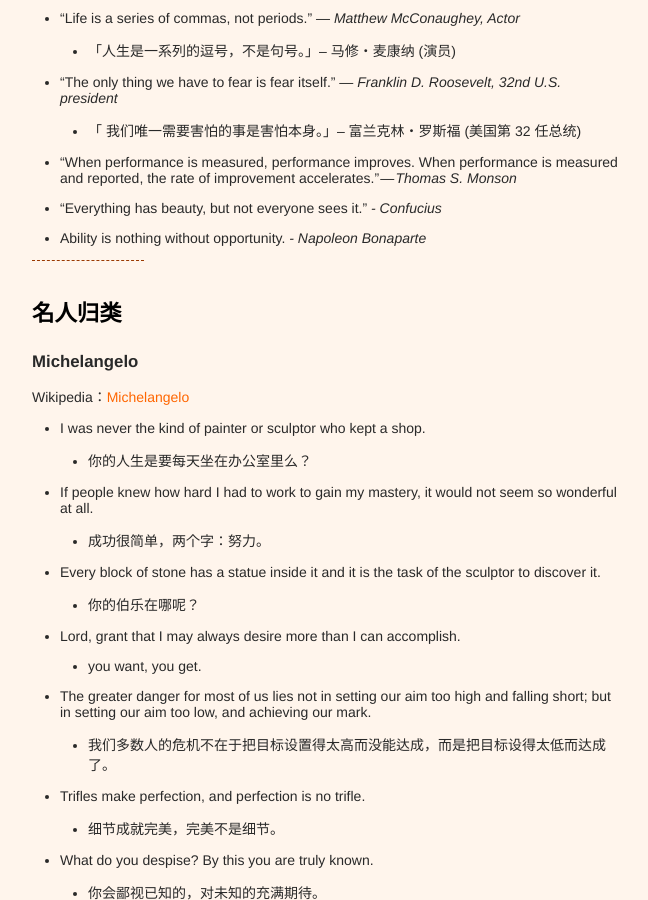
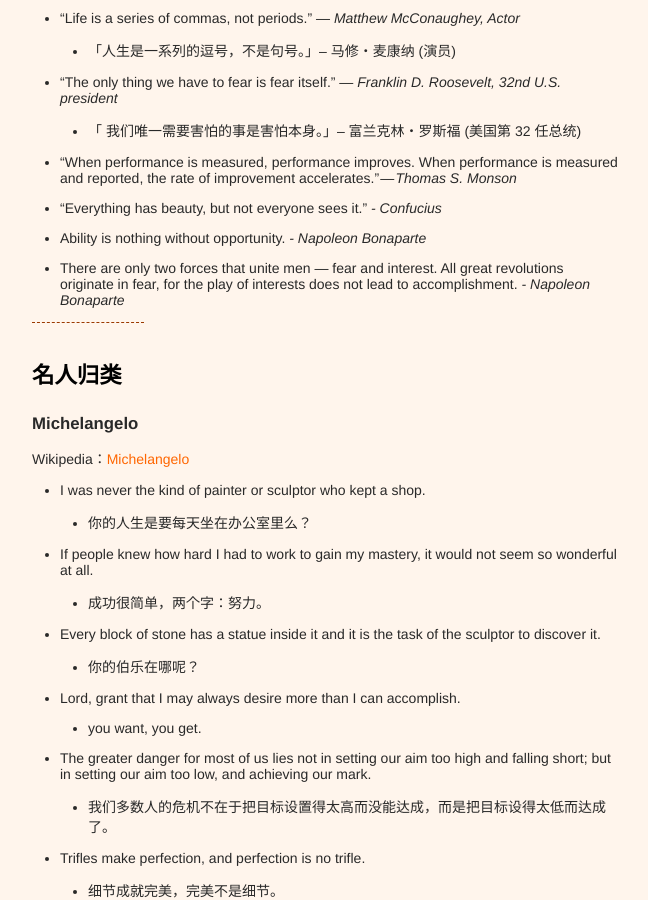
Before and after one commit to xianyuxmu/xianyuxmu.github.io, a Jekyll site: the page built from _posts/2017-06-17-chicken-soup.md, in a window 1280 px wide and 900 px high, scrolled down 3143 px. Shown: the whole window, without its empty margins (314-962 px from the left). Built offline with Jekyll 4.4.1, drawn with Linux system fonts in a browser that asks for light colours; comment, search, counter and statistics services are not loaded.

Commit message:
Chicken Soup of 25 Oct. 2017

```diff
--- a/_posts/2017-06-17-chicken-soup.md
+++ b/_posts/2017-06-17-chicken-soup.md
@@ -91,6 +91,7 @@ tags:
 - “When performance is measured, performance improves. When performance is measured and reported, the rate of improvement accelerates.” *— Thomas S. Monson*
 - “Everything has beauty, but not everyone sees it.” *- Confucius*
 - Ability is nothing without opportunity. *- Napoleon Bonaparte*
+- There are only two forces that unite men — fear and interest. All great revolutions originate in fear, for the play of interests does not lead to accomplishment. *- Napoleon Bonaparte*
 
 
 
```
